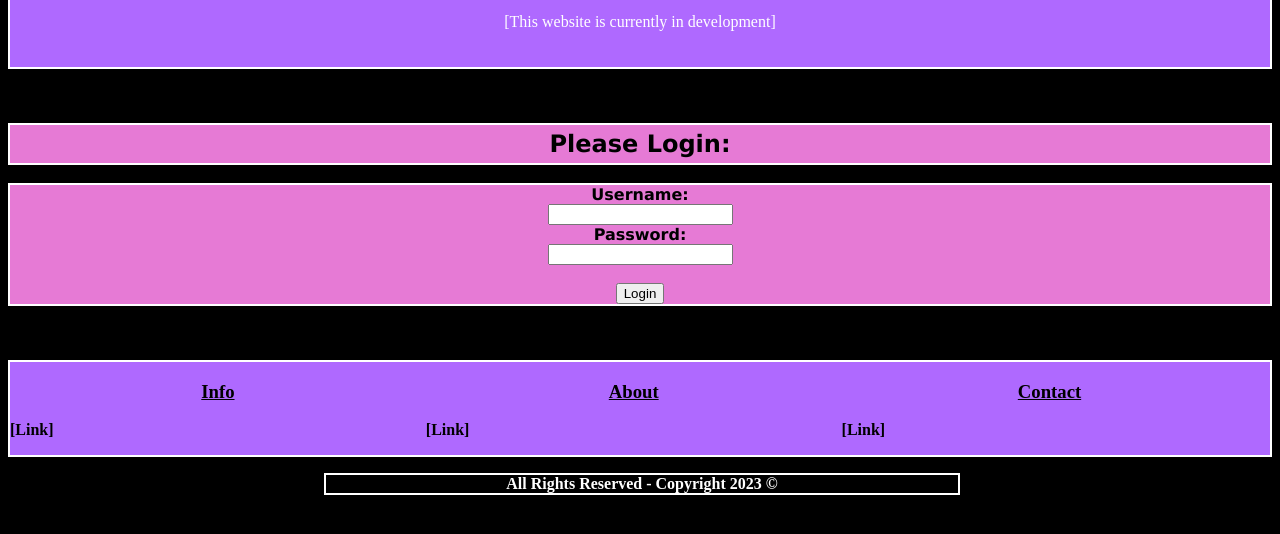
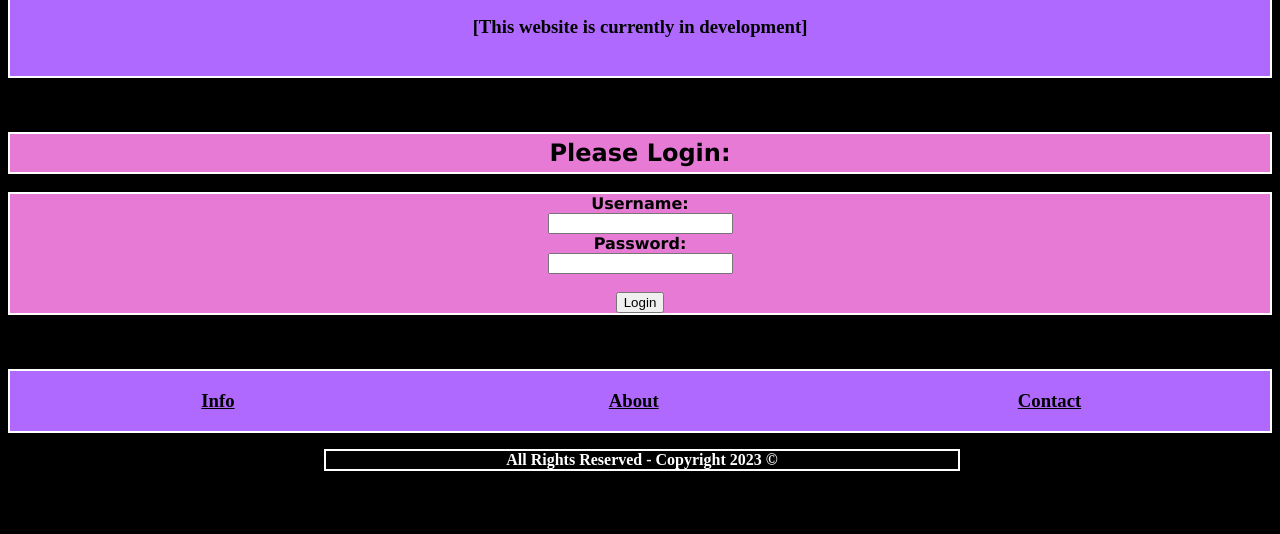
Before and after one commit to br4dyb/br4dyb.github.io, a plain HTML site: page index.html in a window 1280 px wide. Shown: the part 124-658 px from the top of the page. Drawn offline with Linux system fonts and the light colour scheme.

Commit message:
Update index.html

```diff
--- a/index.html
+++ b/index.html
@@ -17,6 +17,7 @@ grid3-container {display:grid; grid-template-columns:33% 33% 33%;}
 #login_panel {margin:auto; text-align:center; background-color: #e67ad5;border:2px solid white;}
 #EndOfPageCR {color:white; border:2px solid white; width:50%; Position:relative; left: 25%;}
 
+
 a:link, a:visited {
   color: black
 }
@@ -26,7 +27,7 @@ a:link, a:visited {
 
   <header>
 <h1 Style="font-family:Brush Script MT;font-size:500%;margin:0;"> Br4dyB's Website </h1>
-<p style="color:white;">[This website is currently in development]</p>
+<h3>[This website is currently in development]</h3>
 </header>
 
 <br><br><br>
@@ -57,17 +58,17 @@ a:link, a:visited {
 
   <div>
 <a href="about.html" title="View our Info page"> <h3 Style="text-align:Center;" >Info</h3> </a>
-<p>[Link]</p>
+
   </div>
 
   <div>
 <a href="about.html" title="View our About page"> <h3 Style="text-align:Center;" >About</h3> </a>
-<p>[Link]</p>
+
   </div>
 
   <div>
 <a href="mailto:halting.credo.00@icloud.com" title="Send New Email"> <h3 Style="text-align:Center;" >Contact</h3> </a>
-<p>[Link]</p>
+
   </div>
 
     </grid3-container>
@@ -76,5 +77,4 @@ a:link, a:visited {
 <p id="EndOfPageCR"> All Rights Reserved - Copyright 2023 &copy
      </p> </footer-copyright>
 
-
 </html>
```
